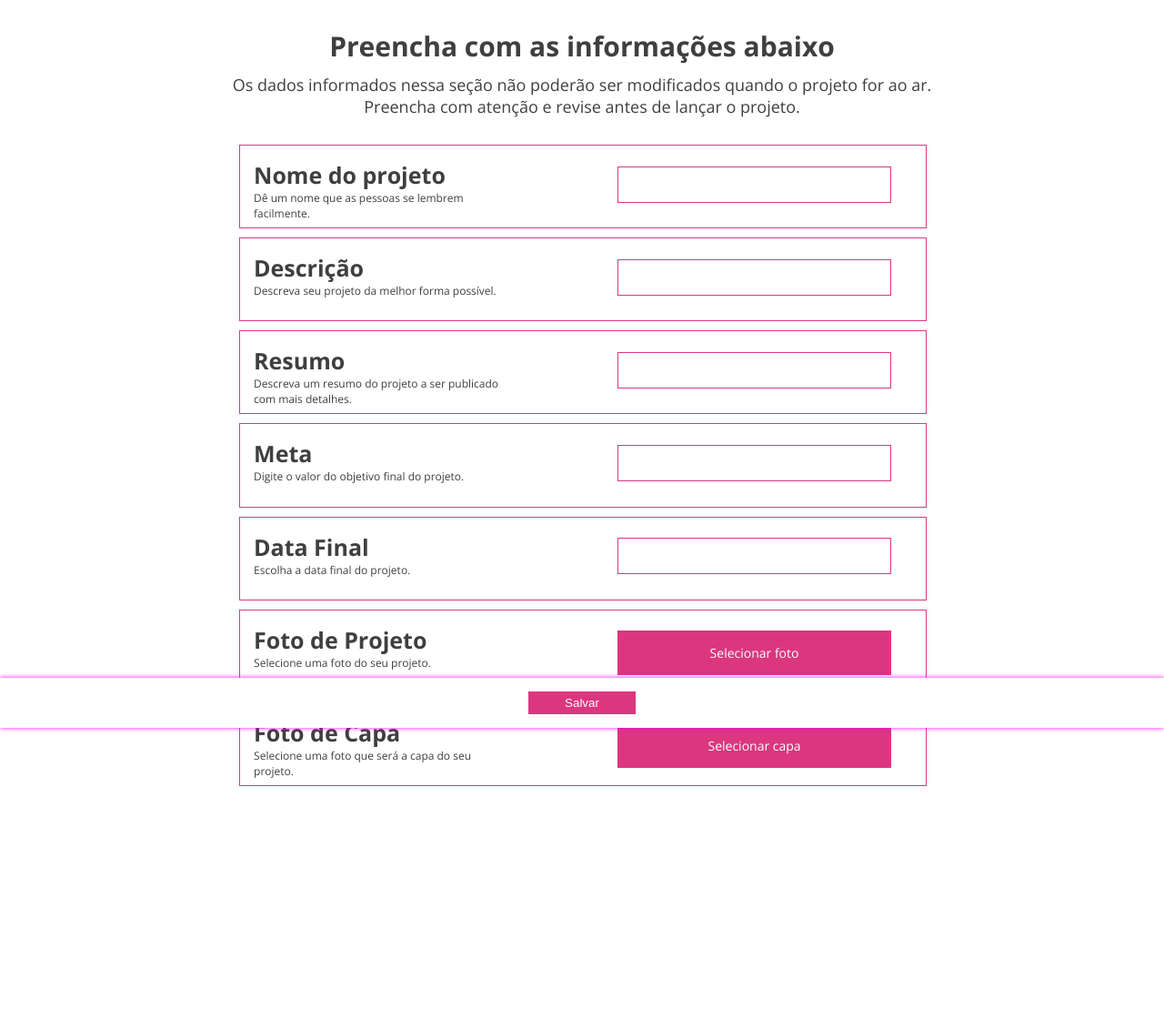
After one commit to Gustavo-Rosario/talaka_pre-alpha, a PHP site: page /view/publish.php in a window 1280 px wide. The commit adds this page. Shown: the whole page at 91% size. Run offline with PHP 8.4, Linux system fonts and the light colour scheme; the template is opened without the code that fills it, so the values that code supplies are empty.

Commit message:
Criação da página de Publicação e alterações

```diff
--- a/view/css/style.css
+++ b/view/css/style.css
@@ -305,6 +305,7 @@ footer {
     height: 160px;
     color: #fff;
     font-size: 1.2em;
+    bottom:0;
 }
 footer ul {
     position: absolute;
@@ -679,7 +680,7 @@ header .wrapper {
 }
 .userlogin {
     display: table;
-    max-width: 250px;
+    max-width: 350px;
     position: relative;
 }
 #userloginPhoto,
@@ -710,6 +711,7 @@ nav {
     background-color: #fff;
     box-shadow: 0 0 5px rgba(0, 0, 0, .1);
     padding: 15px 0;
+    z-index:10;
 }
 nav .wrapper {
     margin: 0 auto;
@@ -787,7 +789,6 @@ nav li:last-child {
     padding: 5px 10px;
     background-color: #fff;
     position: absolute;
-    right:0;
     z-index: 100;
     display: none;
 }
@@ -1404,3 +1405,222 @@ li b {
     background-color: #fff;
     color:#683AB7
 }
+#publish{
+    color:red;
+    float:left;
+}
+#publish button{
+    padding:5px 15px;
+    margin:3px;
+    border:0;
+    background-color:#DC367F;
+    color:#fff;
+    border-bottom:3px solid #A50249;
+}
+
+/*página de publicação*/
+#bannerPublish{
+    width:100%;
+    position:relative;
+    height:420px;
+    z-index:-1;
+    background-position: center  center;
+    background-repeat: no-repeat;
+    background-size: cover;
+    background-image:url(https://static.pexels.com/photos/160058/pexels-photo-160058.jpeg);
+}
+#bannerPublishCover{
+    width:100%;
+    height:100%;
+    background-color:rgba(100,0,100,.5);
+    position: absolute;
+    z-index: -1;
+    filter:brightness(100%) blur(5px) contrast(110%);
+    /* Permalink - use to edit and share this gradient: http://colorzilla.com/gradient-editor/#683ab7+0,dc367f+100&0.5+0,0.5+0 */
+background: -moz-linear-gradient(left,  rgba(104,58,183,0.6) 0%, rgba(220,54,127,0.6) 100%); /* FF3.6-15 */
+background: -webkit-linear-gradient(left,  rgba(104,58,183,0.6) 0%,rgba(220,54,127,0.6) 100%); /* Chrome10-25,Safari5.1-6 */
+background: linear-gradient(to right,  rgba(104,58,183,0.6) 0%,rgba(220,54,127,0.6) 100%); /* W3C, IE10+, FF16+, Chrome26+, Opera12+, Safari7+ */
+filter: progid:DXImageTransform.Microsoft.gradient( startColorstr='#80683ab7', endColorstr='#80dc367f',GradientType=1 ); /* IE6-9 */
+
+}
+#bannerPublish .wrapper{
+    margin:0 auto;
+    background-color:transparent;
+    font-size:1.6em;
+    text-shadow: 0 0 2px #ccc;
+    color:#fff;
+    text-align:center;
+    position: absolute;
+    width:1000px;
+    left:50%;
+    margin-left:-500px;
+    top:21%;
+    height:120px;
+    padding:0;
+
+}
+#bannerPublish h2 {
+    font-weight: normal
+}
+#bannerPublish button {
+    padding:10px 20px;
+    color:#fff;
+    border:0;
+    background-color:#DC367F;
+    font-weight: bold;
+}
+#advantages{
+    margin:-40px auto 0 auto;
+    display: table;
+    background-color: transparent
+}
+.adCard {
+    float:left;
+    width:25%;
+    margin:0 2%;
+    padding:2%;
+    background-color:#fff;
+    border-radius: .3em .3em 0 0;
+}
+.adIcon {
+    width:65px;
+    height:65px;
+    border-radius:50%;
+    border:1px solid #DC367F;
+    margin:0 auto;
+}
+.adCard h3 {
+    font-size:2em;
+    text-align:center;
+}
+.adCard p {
+    font-size:1.2em;
+}
+#support{
+    width:96%;
+    background-color:#40AAB9; /*Palheta*/
+    padding:50px 2%;
+    font-size:2em;
+    color:#fff;
+    text-align:center;
+}
+#support h3 {
+    font-weight: 100;
+    margin-top:40px;
+}
+#support ul{
+    height:50px;
+    width:420px;
+    margin:auto;
+}
+#support li {
+    float:left;
+    width:50px;
+    height:50px;
+    border:2px solid rgba(255,255,255,.5);
+    border-radius: 50%;
+    margin:0 10%;
+}
+#support .wrapper {background-color:transparent;}
+#support p {
+    width:60%;margin:auto;
+    font-size:.8em;
+}
+#formPublish{
+    background-color:#fff;
+    height:140vh;
+}
+#formPublish h1, #formPublish p {
+    text-align:center;
+
+    margin:10px auto;
+}
+#formPublish h1 {
+    font-size:3em;
+}
+#formPublish p:nth-child(2) {
+    font-size:1.8em;
+    width:70%;
+}
+#formPublish .wrapper{
+    margin:0 auto;
+}
+#formProject{
+    width:65%;
+    margin:30px auto 0 auto;
+}
+#formProject p {
+    text-align:left;
+    margin:0;
+    font-size: 1.4em
+}
+#formProject .formLine p:first-child{
+    font-weight: bold;
+    font-size:2.5em;
+}
+#formProject .formLine p:last-child{
+    font-size:1.2em;
+}
+.formLine{
+    display: table;
+    width:100%;
+    margin:10px 0;
+    border:1px solid #DC367F;
+    position: relative
+}
+.formLeft, .formRight{
+    float:left;
+    padding: 1%;
+    margin:1% ;
+    text-align:left;
+}
+.formLeft{
+    width:52%;
+    height:60px;
+}
+.formRight{
+    width:40%;
+    position:absolute;
+    right:3%;
+    top:50%;
+    margin-top:-30px;
+}
+.formRight input, .formRight textarea{
+    width:100%;
+    padding:10px;
+    height:40px;
+    border:1px solid #DC367F;
+    resize:none;
+    overflow: hidden;
+    font-size:2em;
+}
+.formRight input[type='file']{
+    display: none;
+}
+#confirm {
+    position:fixed;
+    padding:15px 0;
+    width:100%;
+    box-shadow:0 0 5px #f0f;
+    bottom:0;
+    background-color:#fff;
+}
+#confirm button{
+    display:block;
+    margin:auto;
+    padding:5px 40px;
+    border:0;
+    color:#fff;
+    background-color:#DC367F;
+    cursor:pointer;
+}
+.formRight label {
+    width:100%;
+    padding: 15px 0px;
+    text-align:center;
+    color:#fff;
+    font-size:1.4em;
+    background-color:#DC367F;
+    display: block;
+    cursor:pointer;
+}
--- /dev/null
+++ b/view/publish.php
@@ -0,0 +1,96 @@
+<!-- <?php
+// defined("System-access") or exit("Não permitido o acesso direto");
+// ?>
+-->
+<head>
+    <meta charset="UTF-8">
+    <link href="/view/css/style.css" rel="stylesheet" type="text/css">
+    <link href="https://fonts.googleapis.com/css?family=Open+Sans:400,700|Roboto:100,400,700" rel="stylesheet">
+    <script src='/view/js/jquery.min.js' type='text/javascript'></script>
+    <script src='/view/js/script.js' type='text/javascript'></script>
+    <title>
+        TALAKA - <?= $pag_title ?>
+    </title>
+</head>
+
+<div id="formPublish">
+    <div class='wrapper'>
+        <h1>Preencha com as informações abaixo</h1>
+        <p>Os dados informados nessa seção não poderão ser modificados quando o projeto for ao ar. Preencha com atenção e revise antes de lançar o projeto.</p>
+        <div id="formProject">
+            <form method='post' action=''>
+                <div class='formLine'>
+                    <div class='formLeft'>
+                        <p>Nome do projeto</p>
+                        <p>
+                            Dê um nome que as pessoas se lembrem facilmente.
+                        </p>
+                    </div>
+                    <div class='formRight'>
+                        <input type='text' name='nameProjeto'>
+                    </div>
+                </div>
+                <div class='formLine'>
+                    <div class='formLeft'>
+                        <p>Descrição</p>
+                        <p>Descreva seu projeto da melhor forma possível.</p>
+                    </div>
+                    <div class='formRight'>
+                        <textarea name='descricaoProjeto'></textarea>
+                    </div>
+                </div>
+                <div class='formLine'>
+                    <div class='formLeft'>
+                        <p>Resumo</p>
+                        <p>Descreva um resumo do projeto a ser publicado com mais detalhes.</p>
+                    </div>
+                    <div class='formRight'>
+                        <textarea name='resumoProjeto'></textarea>
+                    </div>
+                </div>
+                <div class='formLine'>
+                    <div class='formLeft'>
+                        <p>Meta</p>
+                        <p>Digite o valor do objetivo final do projeto. </p>
+                    </div>
+                    <div class='formRight'>
+                        <input type='number'>
+                    </div>
+                </div>
+                <div class='formLine'>
+                    <div class='formLeft'>
+                        <p>Data Final</p>
+                        <p>Escolha a data final do projeto.</p>
+                    </div>
+                    <div class='formRight'>
+                        <input type='datetime' name='resumoProjeto'>
+                    </div>
+                </div>
+                <div class='formLine'>
+                    <div class='formLeft'>
+                        <p>Foto de Projeto</p>
+                        <p>Selecione uma foto do seu projeto.</p>
+                    </div>
+                    <div class='formRight'>
+                        <input id='ftProjeto' type='file' name='fotoProjeto'>
+                        <label for='ftProjeto'>Selecionar foto</label>
+                    </div>
+                </div>
+                <div class='formLine'>
+                    <div class='formLeft'>
+                        <p>Foto de Capa</p>
+                        <p>Selecione uma foto que será a capa do seu projeto.</p>
+                    </div>
+                    <div class='formRight'>
+                        <input id='ftCapa' type='file' name='capaProjeto'>
+                        <label for='ftCapa'>Selecionar capa</label>
+                    </div>
+                </div>
+            </div>
+        </div>
+        <div id="confirm">
+            <button>Salvar</button>
+        </div>
+    </form>
+
+</div>
```
Also changed, not shown: view/create.php (added, +67 -0 lines), view/nav.php (+9 -4 lines), view/profile.php (+0 -30 lines).
